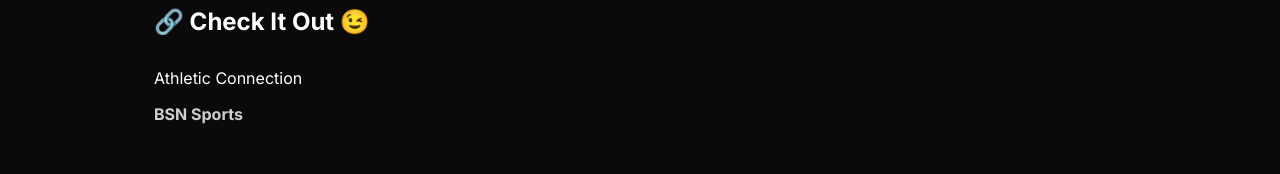
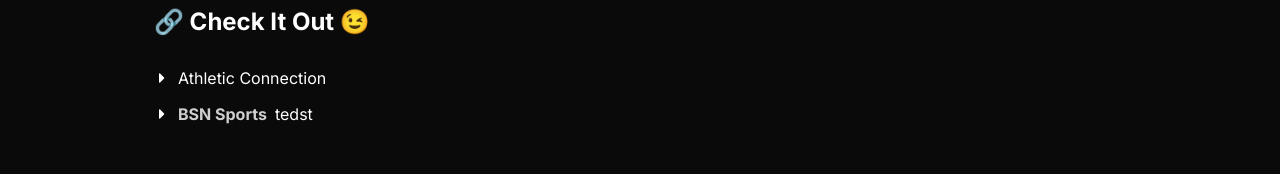
Before and after one commit to gonzalo-s/gonzalo_soler_web, a Next.js app: page /projects/bsn-sports in a window 1280 px wide. Shown: the part 2362-2536 px from the top of the page. Built offline with nearby package versions, Linux system fonts and the light colour scheme.

Commit message:
fix(icons, sections): add caretRight icon to sections and update project entries with icon

```diff
--- a/src/constants/icons.tsx
+++ b/src/constants/icons.tsx
@@ -1,4 +1,4 @@
-import { FaLinkedin, FaGithub, FaArrowRight, FaCode, FaHandSpock } from 'react-icons/fa';
+import { FaLinkedin, FaGithub, FaArrowRight, FaCode, FaHandSpock, FaCaretRight } from 'react-icons/fa';
 import CloseIcon from './CloseIcon/CloseIcon';
 import OpenIcon from './OpenIcon/OpenIcon';
 
@@ -10,4 +10,5 @@
   menuOpen: <OpenIcon />,
   menuClose: <CloseIcon />,
   handSpock: <FaHandSpock />,
+  caretRight: <FaCaretRight />,
 };
--- a/src/constants/sections.ts
+++ b/src/constants/sections.ts
@@ -33,6 +33,7 @@
 
 const highlightWords = [
   'BSN Sports',
+  'CAA Quebec',
   'CAA Quebec',
   'US Games',
   'Composable Commerce',
@@ -70,6 +71,7 @@
   'accessibility',
   'user experience',
   'user interface',
+  'CAA-Québec',
   'CAA-Québec',
   'ReactJS',
   'validation',
@@ -124,11 +126,13 @@
         text: 'Athletic Connection',
         href: { external: 'https://www.athleticconnection.com/' },
         variant: 'primary',
+        icon: { pre: true, icon: ICONS.caretRight },
       },
       {
-        text: 'BSN Sports',
+        text: 'BSN Sports tedst',
         href: { external: 'https://www.bsnsports.com/' },
         variant: 'primary',
+        icon: { pre: true, icon: ICONS.caretRight },
       },
     ],
     highlightWords: highlightWords,
@@ -178,6 +182,7 @@
         text: 'CAA Quebec',
         href: { external: 'https://www.caaquebec.com/fr' },
         variant: 'primary',
+        icon: { pre: true, icon: ICONS.caretRight },
       },
     ],
     highlightWords: highlightWords,
@@ -226,11 +231,13 @@
         text: 'Athletic Connection',
         href: { external: 'https://www.athleticconnection.com/' },
         variant: 'primary',
+        icon: { pre: true, icon: ICONS.caretRight },
       },
       {
         text: 'US Games',
         href: { external: 'https://www.usgames.com/' },
         variant: 'primary',
+        icon: { pre: true, icon: ICONS.caretRight },
       },
     ],
     highlightWords: highlightWords,
```
